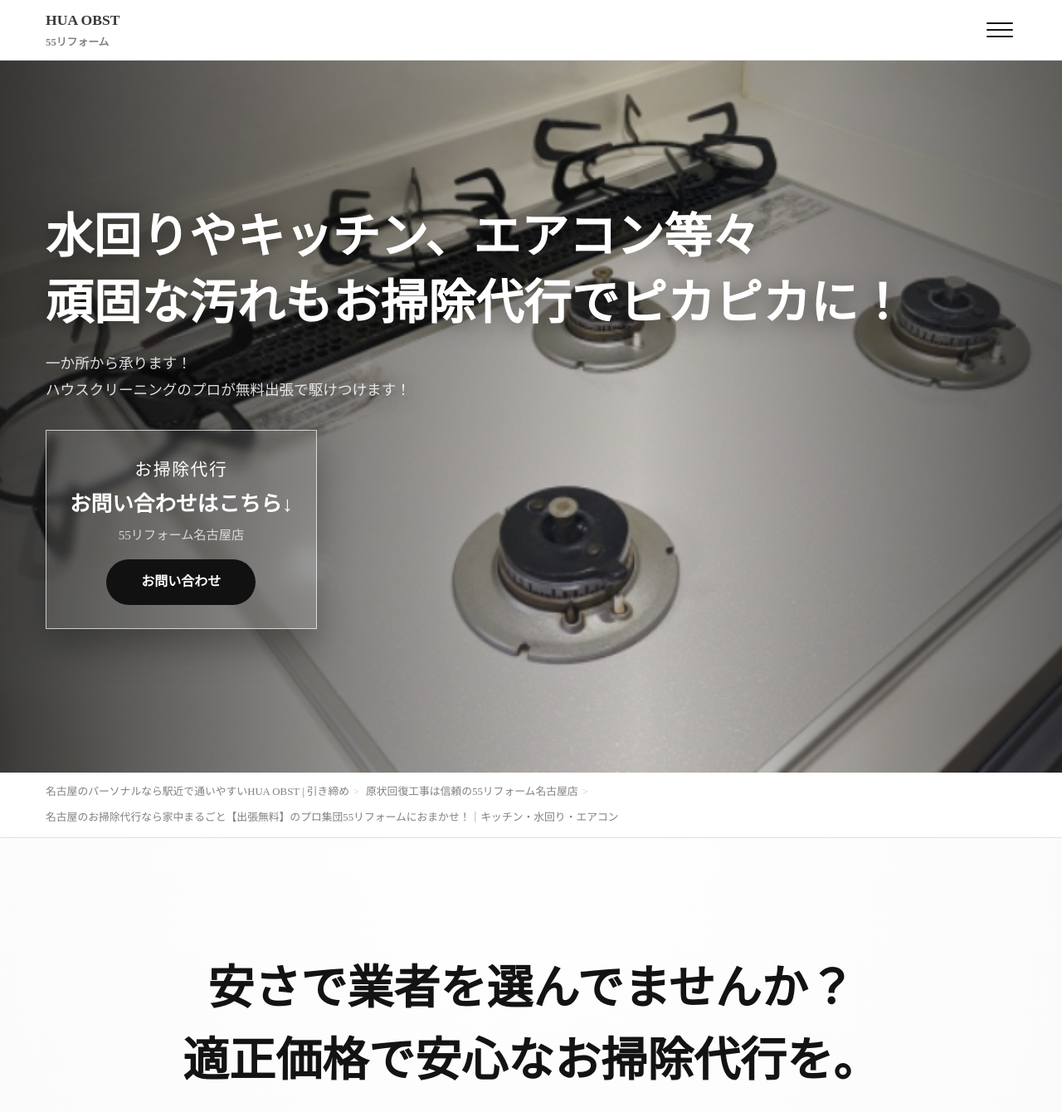
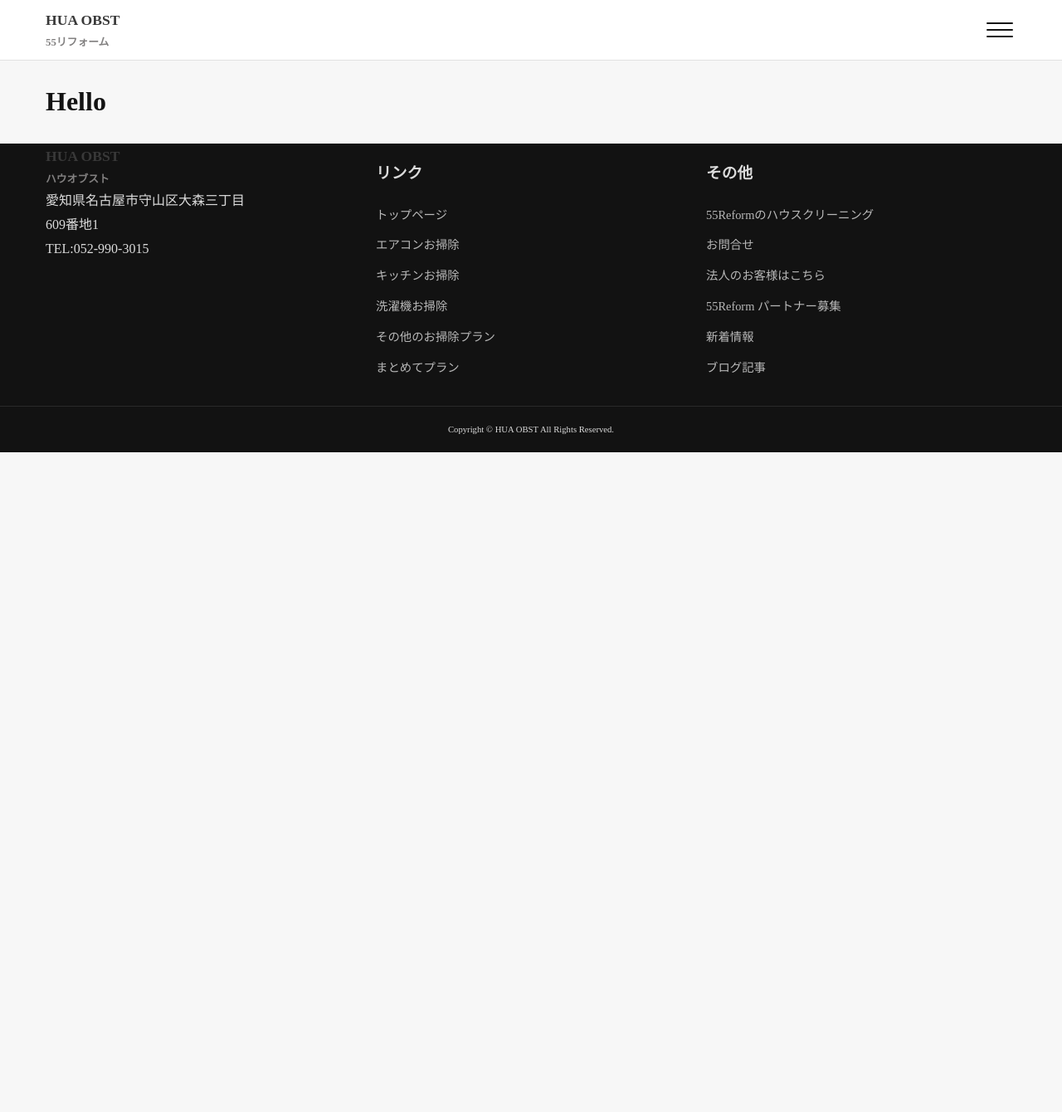
Before and after one commit to NakayamaNaoto/house-cleaning, a React (Vite) app: page /air-conditioner in a window 1280 px wide. Shown: the top 1340 px of the page at 83% size. After the commit the page ends 800 px from the top, so only its background shows below. Built offline with nearby package versions, Linux system fonts and the light colour scheme.

Commit message:
エアコンページを仮作成

```diff
--- a/package.json
+++ b/package.json
@@ -11,7 +11,8 @@
     },
     "dependencies": {
         "react": "^19.2.0",
-        "react-dom": "^19.2.0"
+        "react-dom": "^19.2.0",
+        "react-router-dom": "^7.9.6"
     },
     "devDependencies": {
         "@eslint/js": "^9.39.1",
--- a/src/App.tsx
+++ b/src/App.tsx
@@ -1,33 +1,21 @@
+import { BrowserRouter, Route, Routes } from "react-router-dom";
 import "./App.scss";
+import Footer from "./components/layout/Footer";
 import Header from "./components/layout/Header";
-import Footer from "./components/layout/Footer";
-import HeroSection from "./components/top/HeroSection";
-import LeadSection from "./components/top/LeadSection";
-import StrengthsSection from "./components/top/StrengthsSection";
-import PointsSection from "./components/top/PointsSection";
-import ContactCTA from "./components/top/ContactCTA";
-import PricingSection from "./components/top/PricingSection";
-import GridShowcaseSection from "./components/top/GridShowcaseSection";
-import Breadcrumb from "./components/top/Breadcrumb";
-import ShowcaseBanner from "./components/top/ShowcaseBanner";
+import AirConditionerPage from "./pages/AirConditionerPage";
+import HomePage from "./pages/HomePage";
 
 function App() {
     return (
-        <>
+        <BrowserRouter>
             <Header />
-            <ShowcaseBanner />
-            <main>
-                <Breadcrumb />
-                <HeroSection />
-                <LeadSection />
-                <StrengthsSection />
-                <PointsSection />
-                <ContactCTA />
-                <PricingSection />
-                <GridShowcaseSection />
-            </main>
+            <Routes>
+                <Route path="/" element={<HomePage />} />
+                <Route path="/air-conditioner/*" element={<AirConditionerPage />} />
+                <Route path="*" element={<HomePage />} />
+            </Routes>
             <Footer />
-        </>
+        </BrowserRouter>
     );
 }
 
--- a/src/components/layout/Header.tsx
+++ b/src/components/layout/Header.tsx
@@ -1,4 +1,5 @@
 import { useState } from "react";
+import { Link } from "react-router-dom";
 import { primaryLinks, secondaryLinks } from "../../data/content";
 import "./Header.scss";
 
@@ -16,10 +17,10 @@ const Header = () => {
     return (
         <header className={`site-header${isMenuOpen ? " site-header--menu-open" : ""}`}>
             <div className="container header__inner">
-                <a className="brand" href="/">
+                <Link className="brand" to="/" onClick={closeMenu}>
                     <span className="brand__title">HUA OBST</span>
                     <span className="brand__subtitle">55リフォーム</span>
-                </a>
+                </Link>
 
                 <button className="header__menu-toggle" type="button" aria-label={isMenuOpen ? "メニューを閉じる" : "メニューを開く"} aria-expanded={isMenuOpen} aria-controls="header-menu-content" onClick={toggleMenu}>
                     <span className="header__menu-toggle-bar" aria-hidden="true" />
@@ -44,9 +45,9 @@ const Header = () => {
                             <ul className="main-nav__list">
                                 {primaryLinks.map((link) => (
                                     <li key={link.href}>
-                                        <a href={link.href} onClick={closeMenu}>
+                                        <Link to={link.href} onClick={closeMenu}>
                                             {link.label}
-                                        </a>
+                                        </Link>
                                     </li>
                                 ))}
                             </ul>
@@ -54,9 +55,9 @@ const Header = () => {
                             <ul className="main-nav__list main-nav__list--secondary" aria-label="その他のリンク">
                                 {secondaryLinks.map((link) => (
                                     <li key={link.href}>
-                                        <a href={link.href} onClick={closeMenu}>
+                                        <Link to={link.href} onClick={closeMenu}>
                                             {link.label}
-                                        </a>
+                                        </Link>
                                     </li>
                                 ))}
                             </ul>
--- /dev/null
+++ b/src/pages/AirConditionerPage.tsx
@@ -0,0 +1,11 @@
+const AirConditionerPage = () => {
+    return (
+        <main className="page page--air-conditioner">
+            <div className="container">
+                <h1>Hello</h1>
+            </div>
+        </main>
+    );
+};
+
+export default AirConditionerPage;
--- /dev/null
+++ b/src/pages/HomePage.tsx
@@ -0,0 +1,29 @@
+import Breadcrumb from "../components/top/Breadcrumb";
+import ContactCTA from "../components/top/ContactCTA";
+import GridShowcaseSection from "../components/top/GridShowcaseSection";
+import HeroSection from "../components/top/HeroSection";
+import LeadSection from "../components/top/LeadSection";
+import PointsSection from "../components/top/PointsSection";
+import PricingSection from "../components/top/PricingSection";
+import ShowcaseBanner from "../components/top/ShowcaseBanner";
+import StrengthsSection from "../components/top/StrengthsSection";
+
+const HomePage = () => {
+    return (
+        <>
+            <ShowcaseBanner />
+            <main>
+                <Breadcrumb />
+                <HeroSection />
+                <LeadSection />
+                <StrengthsSection />
+                <PointsSection />
+                <ContactCTA />
+                <PricingSection />
+                <GridShowcaseSection />
+            </main>
+        </>
+    );
+};
+
+export default HomePage;
```
Also changed, not shown: 1 other file (tests, documents, lock files or other folders).
